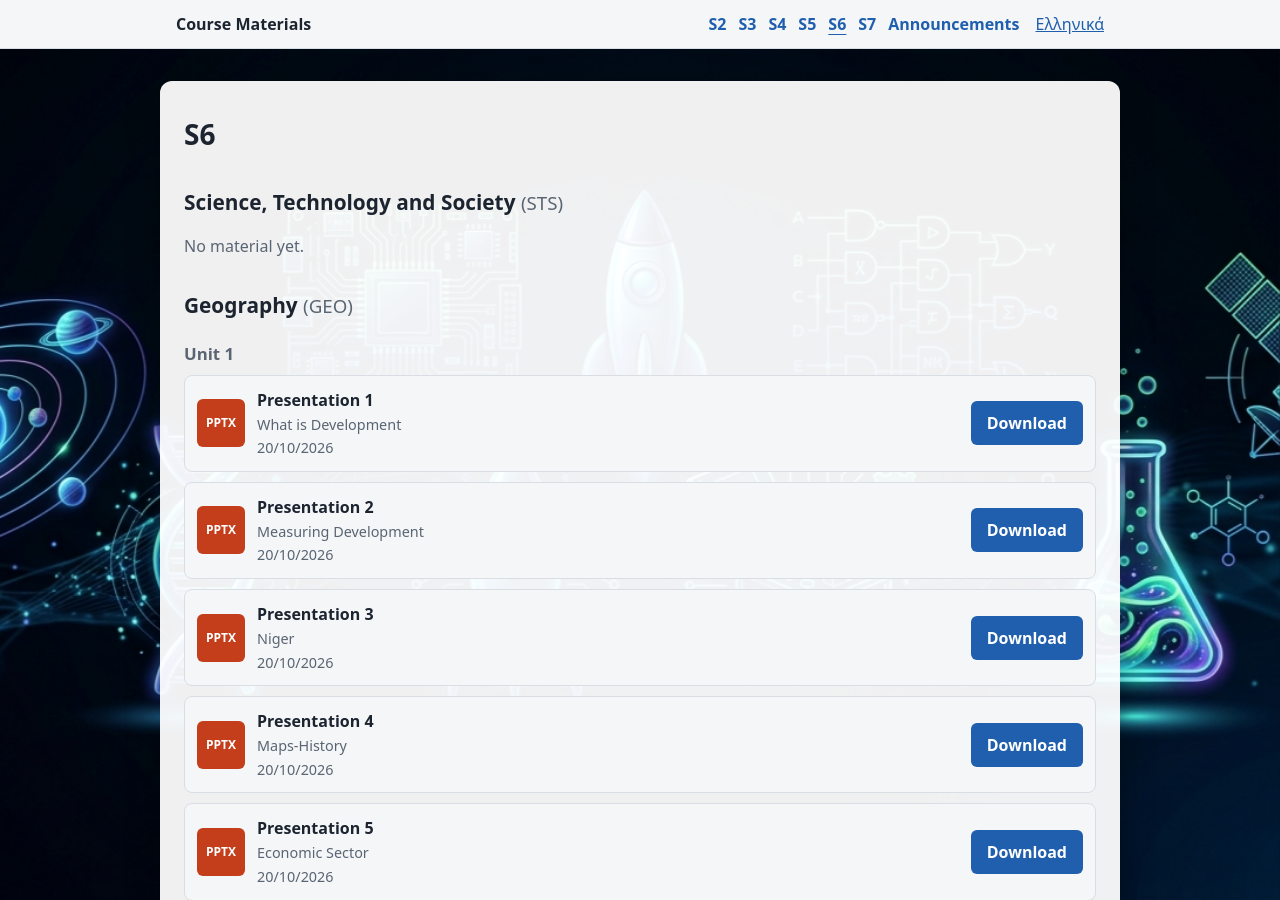
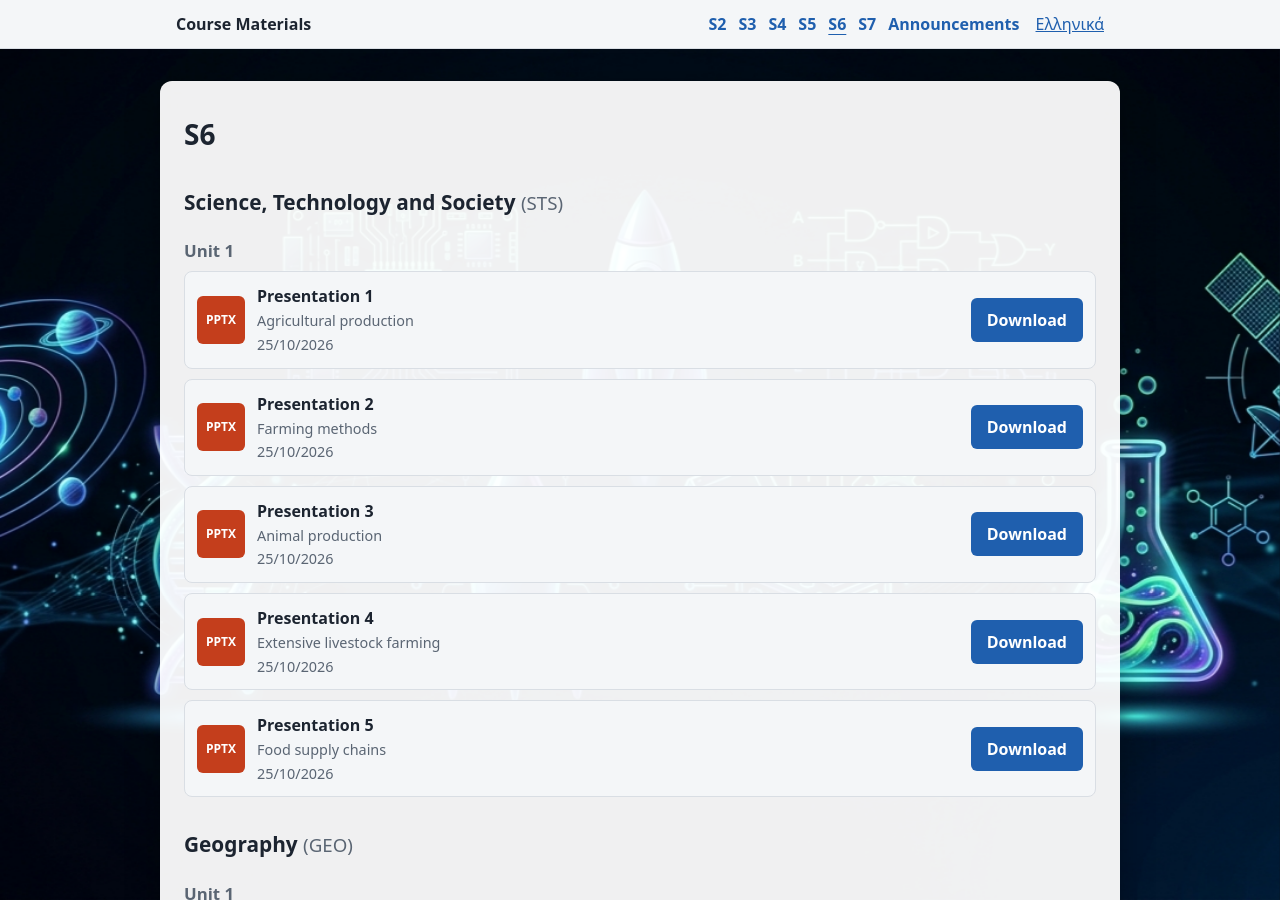
Before and after one commit to kalzei/seeh, a Jekyll site: the page built from en/s6.md, in a window 1280 px wide and 900 px high. Built offline with Jekyll 4.4.1, drawn with Linux system fonts in a browser that asks for light colours.

Commit message:
Add S6 STS English presentations 1-5
Co-Authored-By: Claude Opus 5.5 <noreply@anthropic.com>

```diff
--- a/_data/materials.yml
+++ b/_data/materials.yml
@@ -314,6 +314,56 @@
   type: pptx
   date: 2026-10-21
 
+- id: s6-sts-1-en
+  class: s6
+  subject: sts
+  unit: 1
+  title: { el: "", en: "Presentation 1" }
+  description: { el: "", en: "Agricultural production" }
+  file: materials/s6/sts/1.EN_Topic1_P1_AgriProduction.pptx
+  type: pptx
+  date: 2026-10-25
+
+- id: s6-sts-2-en
+  class: s6
+  subject: sts
+  unit: 1
+  title: { el: "", en: "Presentation 2" }
+  description: { el: "", en: "Farming methods" }
+  file: materials/s6/sts/2.EN_Topic1_P2_FarmingMethods.pptx
+  type: pptx
+  date: 2026-10-25
+
+- id: s6-sts-3-en
+  class: s6
+  subject: sts
+  unit: 1
+  title: { el: "", en: "Presentation 3" }
+  description: { el: "", en: "Animal production" }
+  file: materials/s6/sts/3.EN_Topic1_P3_AnimalProduction.pptx
+  type: pptx
+  date: 2026-10-25
+
+- id: s6-sts-4-en
+  class: s6
+  subject: sts
+  unit: 1
+  title: { el: "", en: "Presentation 4" }
+  description: { el: "", en: "Extensive livestock farming" }
+  file: materials/s6/sts/4.EN_Topic1_P4_ExtensiveLivestock.pptx
+  type: pptx
+  date: 2026-10-25
+
+- id: s6-sts-5-en
+  class: s6
+  subject: sts
+  unit: 1
+  title: { el: "", en: "Presentation 5" }
+  description: { el: "", en: "Food supply chains" }
+  file: materials/s6/sts/5.EN_Topic1_P5_FoodSupplyChains.pptx
+  type: pptx
+  date: 2026-10-25
+
 - id: s7-sts-0
   class: s7
   subject: sts
```
Also changed, not shown: 5 other files.
